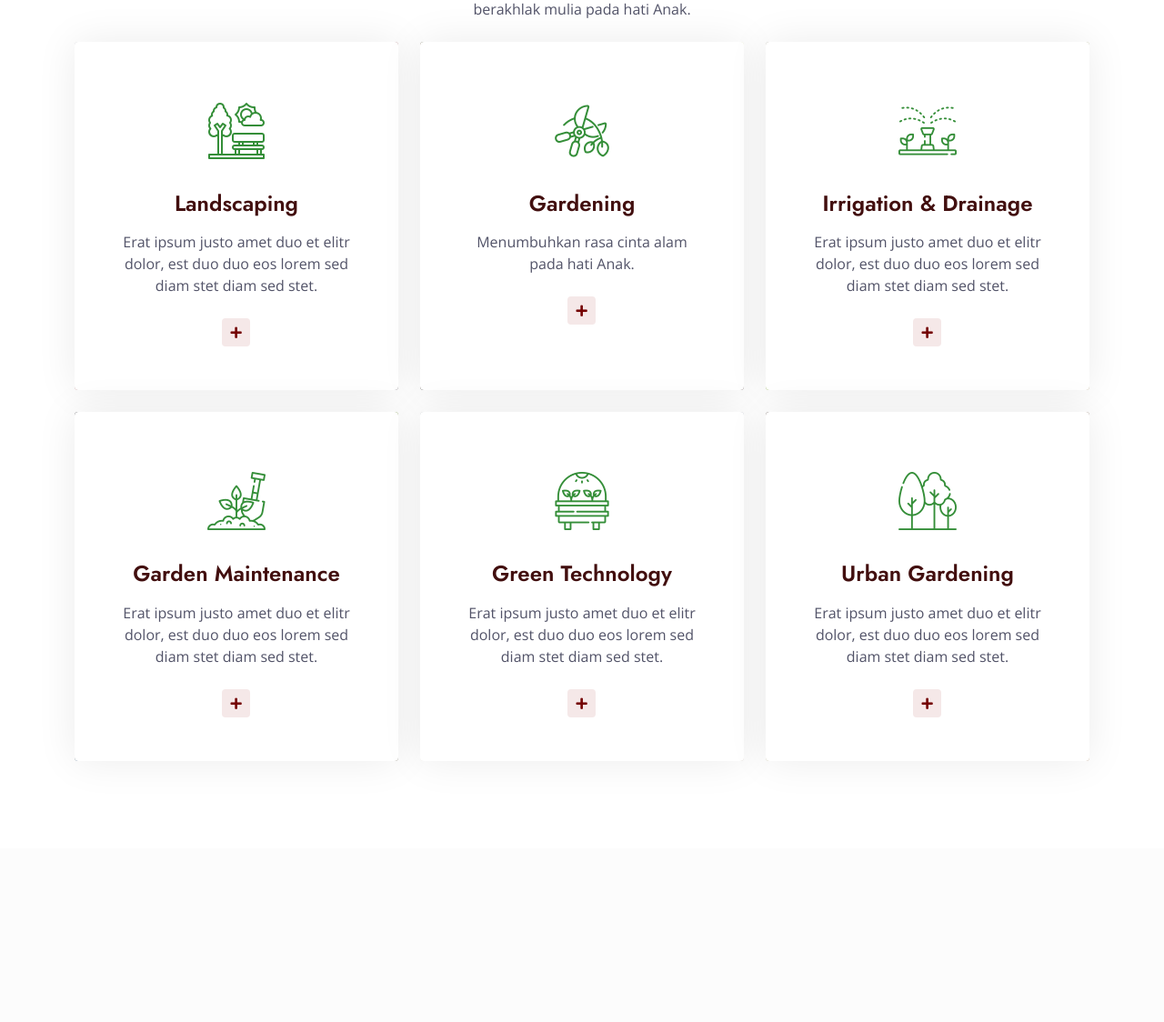
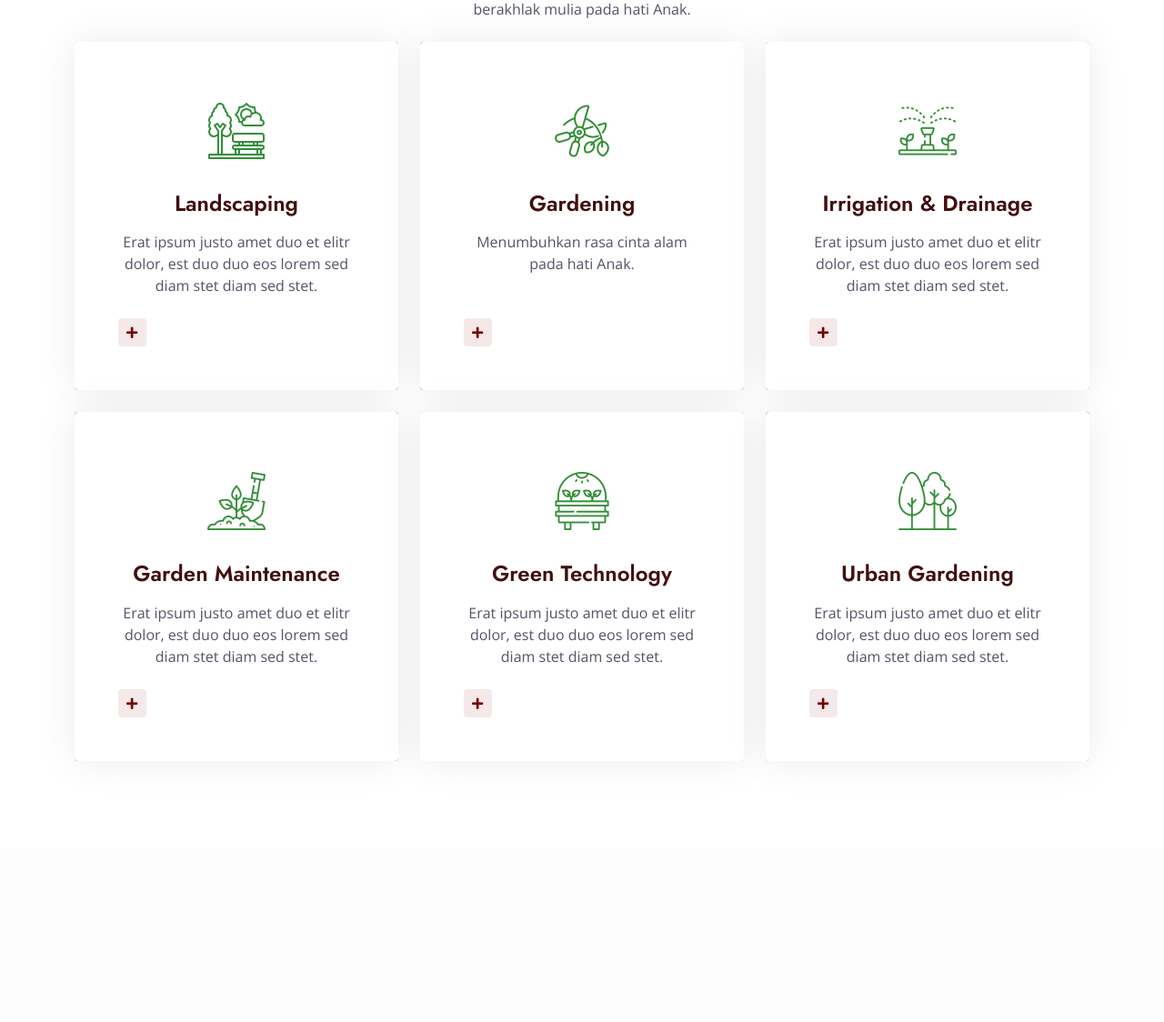
Before and after one commit to fahab09/web-uts-sd, a PHP site: page / in a window 1280 px wide. Shown: the part 2948-4072 px from the top of the page at 91% size. Run offline with PHP 8.4, Linux system fonts and the light colour scheme; some libraries are stand-ins or nearby versions.

Commit message:
read more button aligning

```diff
--- a/css/style.css
+++ b/css/style.css
@@ -535,3 +535,27 @@ h6,
 a {
     text-decoration: none; /* Optional: Removes underline from the link */
 }
+
+.img-fluid-custom{
+    width: 70px;
+}
+
+.mb-45{
+    padding: 1rem;
+    font-size: 1rem;
+}
+
+.service-text {
+    display: flex;
+    flex-direction: column;
+    justify-content: space-between;
+}
+
+.service-text .btn-sm {
+    display: flex;
+    margin-top: auto; /* Posisikan tombol di bagian bawah kontainer */
+}
+
+.p.mb-45 {
+    min-height: 100px; /* Atur tinggi minimum agar semua deskripsi sejajar */
+}
```
